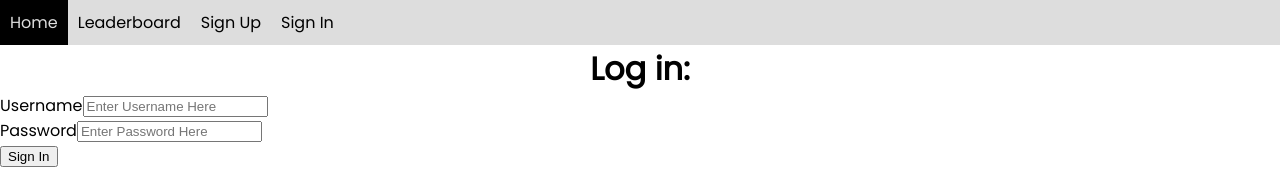
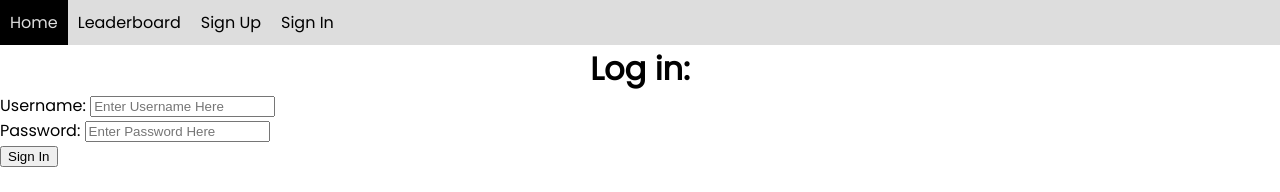
Before and after one commit to cajsoccer/gaem, a React (Create React App) app: page /signin in a window 1280 px wide. Shown: the top 192 px of the page. Built offline with nearby package versions, Linux system fonts and the light colour scheme.

Commit message:
fixed account page logout bug

```diff
--- a/src/App.js
+++ b/src/App.js
@@ -1,9 +1,3 @@
-//import ButtonList from './altcomps/ButtonList.js';
-import Header from './components/Header.js';
-import Tasks from './components/Tasks.js';
-import AddTask from './components/AddTask.js';
-import Footer from './components/Footer.js';
-import About from './components/About.js';
 import Board from './comps/SnakeBoard.js';
 import Leaderboard from './comps/Leaderboard.js';
 import SpeedPrompt from './comps/SpeedPrompt.js';
@@ -16,57 +10,6 @@ import {BrowserRouter as Router, Route} from 'react-router-dom';
 
 const App = () =>
 {
-	/*let people =
-	[
-		{name: "Richard", age: 22},
-		{name: "Charles", age: 32},
-		{name: "Gypsy-Whore", age: 23},
-		{name: "Ben", age: 20}
-	];
-	const [tasks, setTasks] = useState({});
-	const fetchTasks = async () =>
-	{
-		const res = await fetch('http://localhost:5000/tasks');
-		const data = await res.json();
-		return data;
-	}
-	const fetchTask = async id =>
-	{
-		const res = await fetch(`http://localhost:5000/tasks/${id}`);
-		const data = await res.json();
-		return data;
-	}
-	useEffect(() =>
-	{
-		const getTasks = async () =>
-		{
-			const tasksFromServer = await fetchTasks();
-			setTasks(tasksFromServer);
-		}
-		getTasks();
-	}, []);
-
-	const deleteTask = async id =>
-	{
-		await fetch(`http://localhost:5000/tasks/${id}`, {method: 'DELETE'});
-		setTasks(tasks.filter(t => t.id !== id))
-	};
-	const toggleReminder = async id =>
-	{
-		let taskToToggle = await fetchTask(id);
-		let updatedTask = {...taskToToggle, reminder: !taskToToggle.reminder};
-		await fetch(`http://localhost:5000/tasks/${id}`, {method: 'PUT', headers: {'Content-type': 'application/json'}, body: JSON.stringify(updatedTask)});
-		setTasks(tasks.map(t => (t.id === id) ? {...t, reminder: !t.reminder}: t));
-	};
-	const addTask = async task =>
-	{
-		let res = await fetch(`http://localhost:5000/tasks`, {method: 'POST', headers: {'Content-type': 'application/json'}, body: JSON.stringify(task)});
-		let data = await res.json();
-		setTasks([...tasks, data]);
-	};
-	const [showAddTask, setShowAddTask] = useState(false);
-	const toggleAddForm = () => setShowAddTask(!showAddTask);*/
-
 	const [speed, setSpeed] = useState(0);
 	/*const [user, setUser] = useState({
 		"userProfileId": "72b74f3e-6d4f-42bd-82ad-dc42e25c82f4",
@@ -96,7 +39,6 @@ const App = () =>
 				<Route path='/' exact render={props => (
 					<>
 						{speed !== 0 ? <Board speed={speed} user={user} updateScore={logIn}></Board> : <SpeedPrompt setSpeed={setSpeed}/>}
-						<Footer/>
 					</>
 				)}/>
 				<Route path='/leaderboard' component={Leaderboard}/>
--- a/src/comps/Account.js
+++ b/src/comps/Account.js
@@ -2,10 +2,12 @@ import React, { useState, useEffect, useCallback } from 'react';
 import { useDropzone } from 'react-dropzone'
 import axios from "axios";
 
-const Account = props => {
+const Account = props =>
+{
 	function MyDropzone({ userProfileId, username, password, highscore }) {
 		const onDrop = useCallback(acceptedFiles => {
 			const file = acceptedFiles[0];
+			console.log(highscore);
 			props.changeAvatar({ userProfileId: userProfileId, username: username, password: password, highscore: highscore, userProfileImageLink: file.path });
 			console.log(file);
 			const formData = new FormData();
@@ -28,6 +30,9 @@ const Account = props => {
 			</div>
 		)
 	}
+	if (props.user === null)
+		return (<div></div>);
+	else
 		return (
 			<div id="account-container">
 				<h1>Account Information:</h1>
--- a/src/comps/Login.js
+++ b/src/comps/Login.js
@@ -18,8 +18,6 @@ const Login = props =>
 			alert('Please enter a password');
 			return;
 		}
-		//props.onSave({username: username, password: password});
-		//API call to insert into database
 		let res = await axios.get(`http://localhost:8080/leaderboard/login?username=${username}&password=${password}`);
 		console.log(res);
 		if (res.data === "")
@@ -34,11 +32,11 @@ const Login = props =>
 			<h1>Log in:</h1>
 			<form onSubmit={onSubmit}>
 				<div>
-					<label>Username</label>
+					<label>Username: </label>
 					<input type='text' placeholder='Enter Username Here' value={username} onChange={e => setUsername(e.target.value)}/>
 				</div>
 				<div>
-					<label>Password</label>
+					<label>Password: </label>
 					<input type='text' placeholder='Enter Password Here' value={password} onChange={e => setPassword(e.target.value)}/>
 				</div>
 				<input type='submit' value='Sign In'/>
--- a/src/comps/SignUp.js
+++ b/src/comps/SignUp.js
@@ -41,13 +41,11 @@ const SignUp = props =>
 		});
 		if (usernameAlreadyExists)
 			return;
-		//props.onSave({username: username, password: password});
-		//API call to insert into database
 		let randId = uuidv4();
 		let pushObj = {userProfileId: randId, username: username, password: password, highScore: 0};
 		console.log(pushObj);
 		let res = await axios.post(`http://localhost:8080/leaderboard/create`, pushObj);
-		props.logIn(pushObj);
+		props.logIn({...pushObj, userProfileImageLink: null});
 		setUsername('');
 		setPassword('');
 	}
@@ -56,11 +54,11 @@ const SignUp = props =>
 			<h1>Create an Account:</h1>
 			<form onSubmit={onSubmit}>
 				<div>
-					<label>Username</label>
+					<label>Username: </label>
 					<input type='text' placeholder='Enter Username Here' value={username} onChange={e => setUsername(e.target.value)}/>
 				</div>
 				<div>
-					<label>Password</label>
+					<label>Password: </label>
 					<input type='text' placeholder='Enter Password Here' value={password} onChange={e => setPassword(e.target.value)}/>
 				</div>
 				<input type='submit' value='Create Account'/>
--- a/src/comps/Top.js
+++ b/src/comps/Top.js
@@ -1,5 +1,3 @@
-
-
 const Top = props => {
 	return (
 		<div className="navbar">
```
Also changed, not shown: src/index.css (+0 -107 lines), src/comps/UserEdit.js (deleted). Lines whose indentation alone changed are shown as unchanged.
